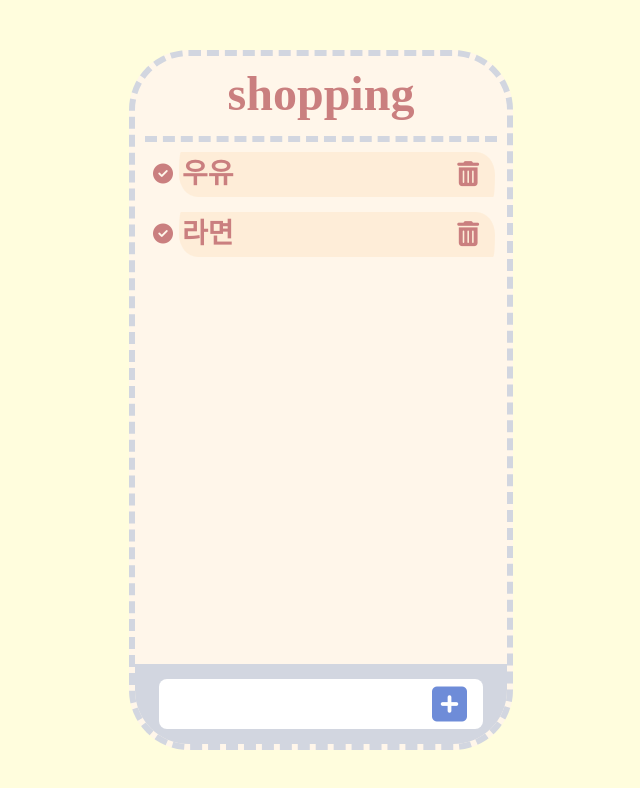
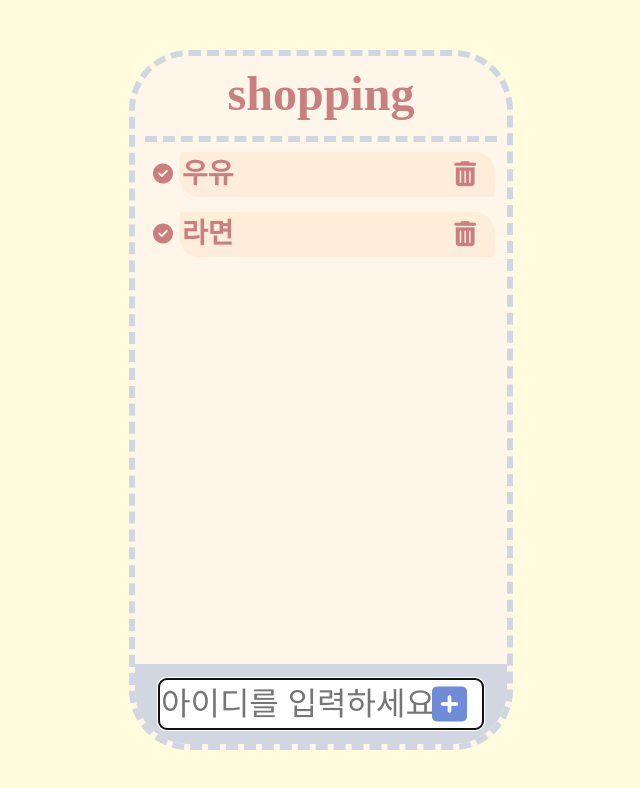
Before and after one commit to OhYeHyun/SHOPPING, a React (Vite) app: page / in a window 1280 px wide. Shown: the top 788 px of the page, without its empty margins (319-959 px from the left). Built offline with nearby package versions, Linux system fonts and the light colour scheme.

Commit message:
삭제 버튼 css 수정

```diff
--- a/src/App.tsx
+++ b/src/App.tsx
@@ -19,9 +19,12 @@ function App() {
   const removeRefs = useRef<(HTMLButtonElement | null)[]>([])
 
   const handleRemove = (idx: number) => {
-    alert(`"${items[idx]}"이(가) 삭제되었습니다.`)
     const updatedItems = items.filter((_: any, i: number) => idx !== i)
     setItems(updatedItems)
+  }
+
+  const handleCheck = (idx: number) => {
+    const listToCheck = items[idx];
   }
 
   useEffect(() => {
@@ -62,14 +65,16 @@ function App() {
               width: "100%",
               borderRadius: "0.5rem",
               border: "none"
-            }} />
+            }}
+            placeholder='아이디를 입력하세요.'
+            autoFocus={true}
+          />
 
           <div className="item-add-button"
             onClick={() => {
               const item = inputRef.current!.value;
               inputRef.current!.value = "";
               setItems([...items, item]);
-                   alert(`"${item}"이(가) 추가되었습니다.`)
             }}>
             <i className="fa fa-square-plus"></i>
           </div>
--- a/src/assets/style.css
+++ b/src/assets/style.css
@@ -72,7 +72,7 @@ body {
   &:hover {
     background-color: rgba(192, 252, 249, 0.192);
     color: rgb(150, 97, 97);
-    & button {
+    & .delete {
       color: rgb(150, 97, 97);
       animation: rotate_button 0.5s infinite;
       transform: scale(1.1);
@@ -89,17 +89,25 @@ body {
 .delete {
   position: absolute;
   right: 10px;
-
   display: flex;
   color: rgb(202, 127, 127);
   background-color: transparent;
-  padding: 1px;
-  margin: 5px;
+  padding: 8px;
+  margin: 1px;
   font-size: 25px;
   border: none;
+  cursor: pointer;
 
+  &:hover {
+    background-color: rgba(172, 172, 172, 0.3) !important;
+    border-radius: 50%;
+    animation: none !important;
+    transform: scale(1.1) !important;
+  }
   &:active {
-    color: rgba(255, 0, 0, 0.808);
+    background-color: rgba(228, 228, 228, 0.6) !important;
+    animation: none !important;
+    transform: scale(1) !important;
   }
 }
 
@@ -118,10 +126,12 @@ body {
 
   &:hover {
     color: rgb(62, 103, 207);
+    transform: scale(1.1);
   }
 
   &:active {
     color: rgb(110, 140, 216);
+    transform: scale(1);
   }
 }
 
@@ -153,6 +163,7 @@ body {
 
   padding: 0 1.5rem;
 
+  focu
   &:hover {
     background-color: rgba(210, 214, 224, 0.726);
     cursor: text;
```
Lines whose indentation alone changed are shown as unchanged.
